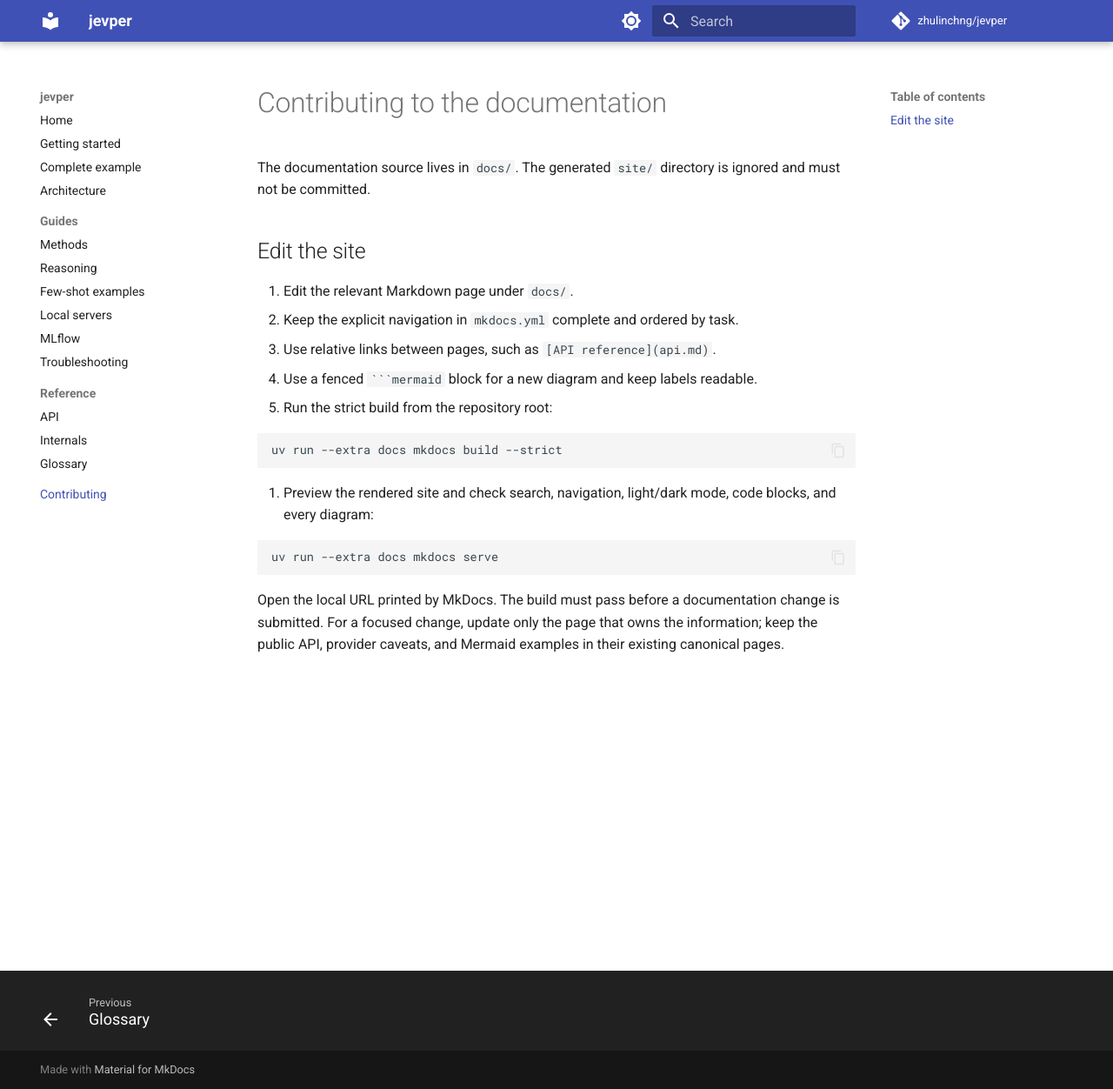
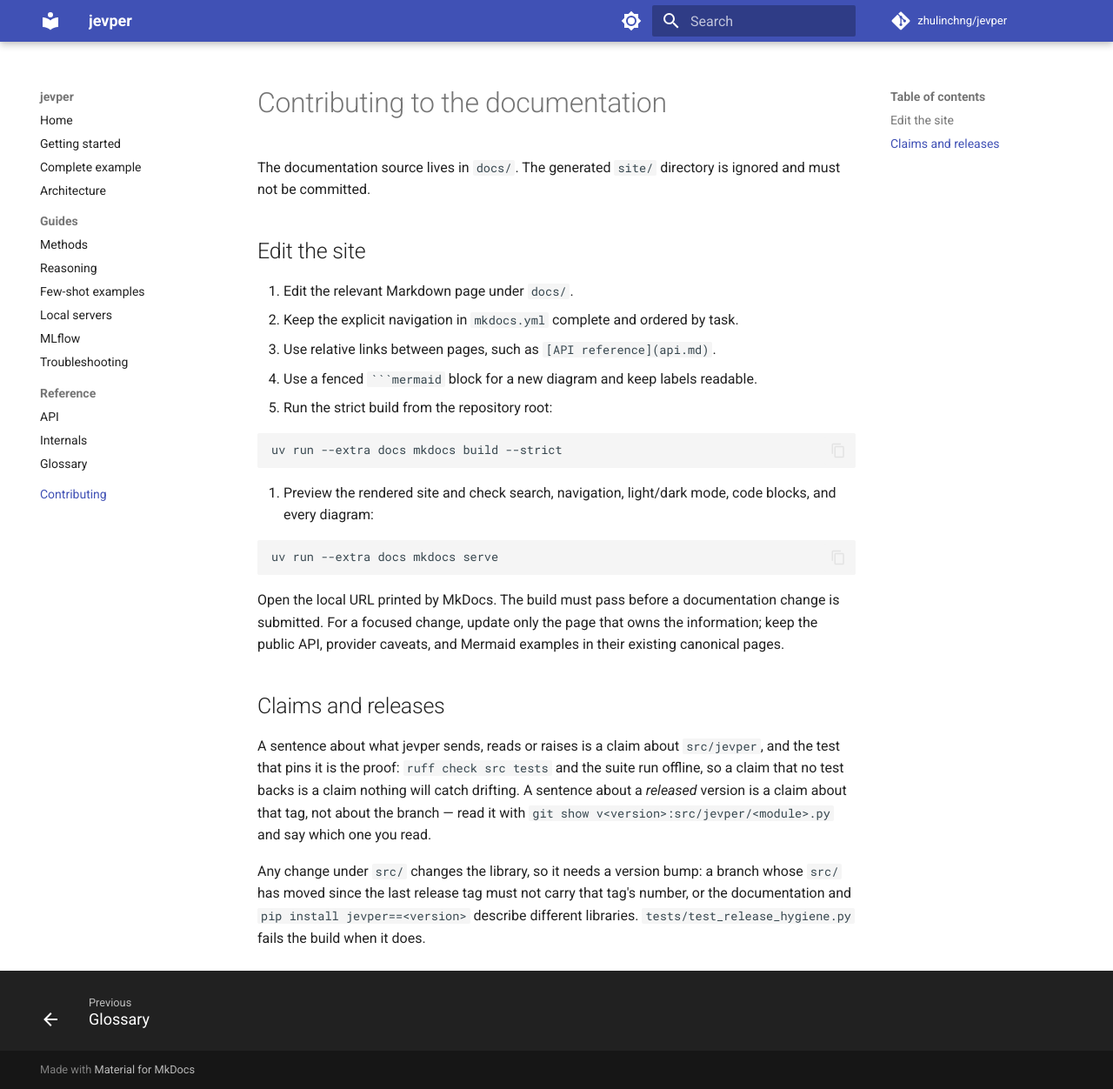
Before and after one commit to zhulinchng/jevper, an MkDocs documentation site: the page built from docs/contributing.md, in a window 1280 px wide and 1252 px high. Shown: the whole window at 87% size. Built offline with MkDocs 1.6.1 and Material for MkDocs 9.7.7, drawn with Linux system fonts in a browser that asks for light colours; comment, search, counter and statistics services are not loaded.

Commit message:
State the claim and release rules for contributors
A sentence about what jevper sends, reads or raises is a claim about src/jevper, and the test that
pins it is the proof; a sentence about a released version is a claim about that tag, read with git
show rather than taken from the branch. And a change under src/ needs a version bump, which
tests/test_release_hygiene.py now enforces.

````diff
--- a/docs/contributing.md
+++ b/docs/contributing.md
@@ -21,3 +21,16 @@ The documentation source lives in `docs/`. The generated `site/` directory is ig
    ```
 
 Open the local URL printed by MkDocs. The build must pass before a documentation change is submitted. For a focused change, update only the page that owns the information; keep the public API, provider caveats, and Mermaid examples in their existing canonical pages.
+
+## Claims and releases
+
+A sentence about what jevper sends, reads or raises is a claim about `src/jevper`, and the test that
+pins it is the proof: `ruff check src tests` and the suite run offline, so a claim that no test
+backs is a claim nothing will catch drifting. A sentence about a *released* version is a claim about
+that tag, not about the branch — read it with `git show v<version>:src/jevper/<module>.py` and say
+which one you read.
+
+Any change under `src/` changes the library, so it needs a version bump: a branch whose `src/` has
+moved since the last release tag must not carry that tag's number, or the documentation and
+`pip install jevper==<version>` describe different libraries. `tests/test_release_hygiene.py` fails
+the build when it does.
````
